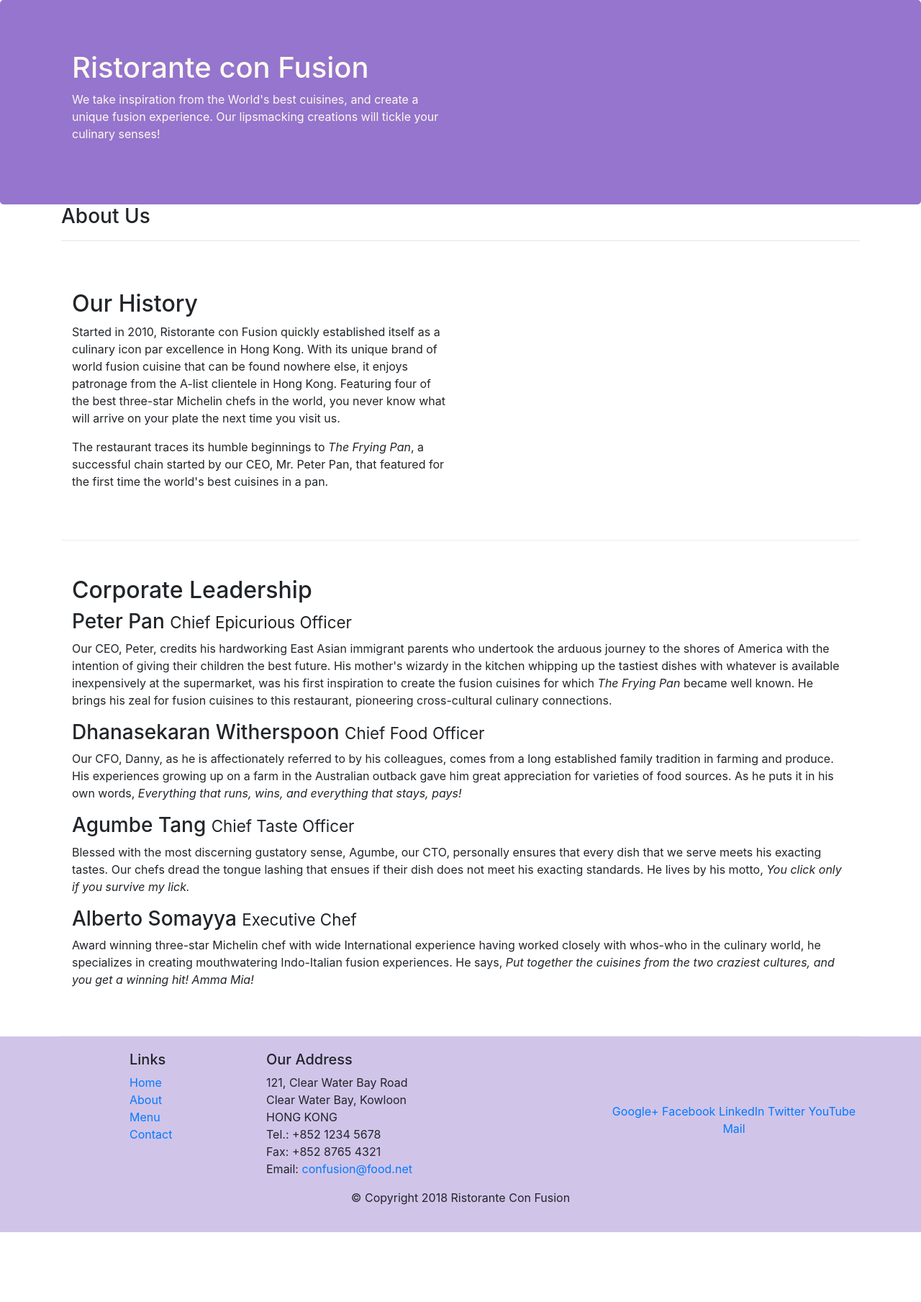
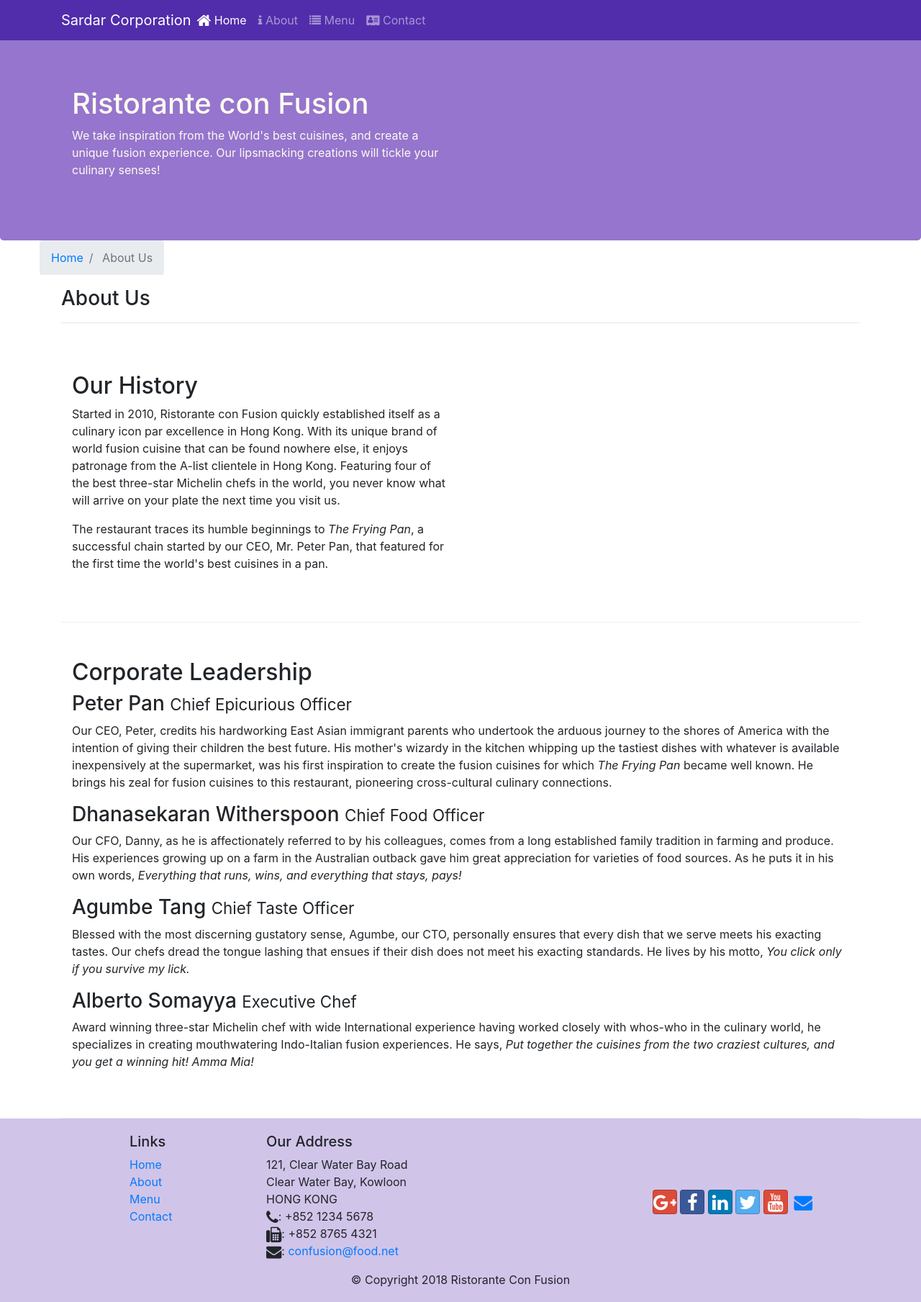
Before and after one commit to shamaz332/Coursera-Bootstrap, a website: page aboutus.html in a window 1280 px wide. Shown: the whole page at 72% size. Before the commit the page ends 1712 px from the top, so only its background shows below. Drawn offline with nearby package versions, Linux system fonts and the light colour scheme.

Commit message:
breadcrumb,icons added

```diff
--- a/aboutus.html
+++ b/aboutus.html
@@ -7,7 +7,10 @@
 
 <!-- Bootstrap CSS -->
 <link rel="stylesheet" href="node_modules/bootstrap/dist/css/bootstrap.min.css">
+<link rel="stylesheet" href="./node_modules/font-awesome/css/font-awesome.min.css">
+<link rel="stylesheet" href="./node_modules/bootstrap-social/bootstrap-social.css">
 <link rel="stylesheet" href="css/index.css">
+
 <head>
 
     <title>Ristorante Con Fusion: About Us</title>
@@ -15,6 +18,33 @@
 </head>
 
 <body>
+    <nav class="navbar navbar-dark navbar-expand-sm fixed-top">
+        <div class="container">
+            <button class="navbar-toggler" type="button" data-toggle="collapse" data-target="#Navbar">
+                <span class="navbar-toggler-icon"></span>
+            </button>
+            <a class="navbar-brand mr-auto" href="/index.html">
+                Sardar Corporation
+            </a>
+            <div class="collapse navbar-collapse" id="Navbar">
+                <ul class="navbar-nav mr-auto ">
+                    <li class="nav-item">
+                        <a class="nav-link active" href="index.html"><span class="fa fa-home fa-lg"></span> Home</a>
+                    </li>
+                    <li class="nav-item">
+                        <a class="nav-link" href="aboutus.html"><span class="fa fa-info fa-l"></span> About</a>
+              </li>
+                    <li class="nav-item">
+                        <a class="nav-link" href="#"><span class="fa fa-list fa-l"></span> Menu</a>
+                    </li>
+                    <li class="nav-item">
+                        <a class="nav-link" href="#"><span class="fa fa-address-card fa-l"></span> Contact</a>
+                    </li>
+
+                </ul>
+            </div>
+        </div>
+    </nav>
     <header class="jumbotron">
         <div class="container">
             <div class="row row-header">
@@ -32,17 +62,32 @@
 
     <div class="container">
         <div class="row">
-            <div class="col">
-               <h3>About Us</h3>
-               <hr>
+            <div class="row">
+                <ol class="col-12 breadcrumb">
+                    <li class="breadcrumb-item">
+                        <a href="./index.html">Home</a>
+                    </li>
+                    <li class="breadcrumb-item active">
+                        About Us
+                    </li>
+                </ol>
+            </div>
+            <div class="col-12">
+                <h3>About Us</h3>
+                <hr>
             </div>
         </div>
 
         <div class="row row-content align-items-center">
             <div class="col-sm-12 col-md-6">
                 <h2>Our History</h2>
-                <p>Started in 2010, Ristorante con Fusion quickly established itself as a culinary icon par excellence in Hong Kong. With its unique brand of world fusion cuisine that can be found nowhere else, it enjoys patronage from the A-list clientele in Hong Kong.  Featuring four of the best three-star Michelin chefs in the world, you never know what will arrive on your plate the next time you visit us.</p>
-                <p>The restaurant traces its humble beginnings to <em>The Frying Pan</em>, a successful chain started by our CEO, Mr. Peter Pan, that featured for the first time the world's best cuisines in a pan.</p>
+                <p>Started in 2010, Ristorante con Fusion quickly established itself as a culinary icon par excellence
+                    in Hong Kong. With its unique brand of world fusion cuisine that can be found nowhere else, it
+                    enjoys patronage from the A-list clientele in Hong Kong. Featuring four of the best three-star
+                    Michelin chefs in the world, you never know what will arrive on your plate the next time you visit
+                    us.</p>
+                <p>The restaurant traces its humble beginnings to <em>The Frying Pan</em>, a successful chain started by
+                    our CEO, Mr. Peter Pan, that featured for the first time the world's best cuisines in a pan.</p>
             </div>
             <div>
             </div>
@@ -53,15 +98,29 @@
             <div class="col-12">
                 <h2>Corporate Leadership</h2>
                 <h3>Peter Pan <small>Chief Epicurious Officer</small></h3>
-                <p class="d-none d-sm-block">Our CEO, Peter, credits his hardworking East Asian immigrant parents who undertook the arduous journey to the shores of America with the intention of giving their children the best future. His mother's wizardy in the kitchen whipping up the tastiest dishes with whatever is available inexpensively at the supermarket, was his first inspiration to create the fusion cuisines for which <em>The Frying Pan</em> became well known. He brings his zeal for fusion cuisines to this restaurant, pioneering cross-cultural culinary connections.</p>
+                <p class="d-none d-sm-block">Our CEO, Peter, credits his hardworking East Asian immigrant parents who
+                    undertook the arduous journey to the shores of America with the intention of giving their children
+                    the best future. His mother's wizardy in the kitchen whipping up the tastiest dishes with whatever
+                    is available inexpensively at the supermarket, was his first inspiration to create the fusion
+                    cuisines for which <em>The Frying Pan</em> became well known. He brings his zeal for fusion cuisines
+                    to this restaurant, pioneering cross-cultural culinary connections.</p>
                 <h3>Dhanasekaran Witherspoon <small>Chief Food Officer</small></h3>
-                <p class="d-none d-sm-block">Our CFO, Danny, as he is affectionately referred to by his colleagues, comes from a long established family tradition in farming and produce. His experiences growing up on a farm in the Australian outback gave him great appreciation for varieties of food sources. As he puts it in his own words, <em>Everything that runs, wins, and everything that stays, pays!</em></p>
+                <p class="d-none d-sm-block">Our CFO, Danny, as he is affectionately referred to by his colleagues,
+                    comes from a long established family tradition in farming and produce. His experiences growing up on
+                    a farm in the Australian outback gave him great appreciation for varieties of food sources. As he
+                    puts it in his own words, <em>Everything that runs, wins, and everything that stays, pays!</em></p>
                 <h3>Agumbe Tang <small>Chief Taste Officer</small></h3>
-                <p class="d-none d-sm-block">Blessed with the most discerning gustatory sense, Agumbe, our CTO, personally ensures that every dish that we serve meets his exacting tastes. Our chefs dread the tongue lashing that ensues if their dish does not meet his exacting standards. He lives by his motto, <em>You click only if you survive my lick.</em></p>
+                <p class="d-none d-sm-block">Blessed with the most discerning gustatory sense, Agumbe, our CTO,
+                    personally ensures that every dish that we serve meets his exacting tastes. Our chefs dread the
+                    tongue lashing that ensues if their dish does not meet his exacting standards. He lives by his
+                    motto, <em>You click only if you survive my lick.</em></p>
                 <h3>Alberto Somayya <small>Executive Chef</small></h3>
-                <p class="d-none d-sm-block">Award winning three-star Michelin chef with wide International experience having worked closely with whos-who in the culinary world, he specializes in creating mouthwatering Indo-Italian fusion experiences. He says, <em>Put together the cuisines from the two craziest cultures, and you get a winning hit! Amma Mia!</em></p>
+                <p class="d-none d-sm-block">Award winning three-star Michelin chef with wide International experience
+                    having worked closely with whos-who in the culinary world, he specializes in creating mouthwatering
+                    Indo-Italian fusion experiences. He says, <em>Put together the cuisines from the two craziest
+                        cultures, and you get a winning hit! Amma Mia!</em></p>
             </div>
-       </div>
+        </div>
 
     </div>
 
@@ -83,19 +142,19 @@
                         121, Clear Water Bay Road<br>
                         Clear Water Bay, Kowloon<br>
                         HONG KONG<br>
-                        Tel.: +852 1234 5678<br>
-                        Fax: +852 8765 4321<br>
-                        Email: <a href="mailto:confusion@food.net">confusion@food.net</a>
+                        <i class="fa fa-phone fa-lg"></i>: +852 1234 5678<br>
+                        <i class="fa fa-fax fa-lg"></i>: +852 8765 4321<br>
+                        <i class="fa fa-envelope fa-lg"></i>: <a href="mailto:confusion@food.net">confusion@food.net</a>
                     </address>
                 </div>
                 <div class="col-12 col-sm-4 align-self-center">
                     <div class="text-center">
-                        <a href="http://google.com/+">Google+</a>
-                        <a href="http://www.facebook.com/profile.php?id=">Facebook</a>
-                        <a href="http://www.linkedin.com/in/">LinkedIn</a>
-                        <a href="http://twitter.com/">Twitter</a>
-                        <a href="http://youtube.com/">YouTube</a>
-                        <a href="mailto:">Mail</a>
+                        <a class="btn btn-social-icon btn-google" href="http://google.com/+"><i class="fa fa-google-plus fa-lg"></i></a>
+                        <a class="btn btn-social-icon btn-facebook" href="http://www.facebook.com/profile.php?id="><i class="fa fa-facebook fa-lg"></i></a>
+                        <a class="btn btn-social-icon btn-linkedin" href="http://www.linkedin.com/in/"><i class="fa fa-linkedin fa-lg"></i></a>
+                        <a class="btn btn-social-icon btn-twitter" href="http://twitter.com/"><i class="fa fa-twitter fa-lg"></i></a>
+                        <a class="btn btn-social-icon btn-google" href="http://youtube.com/"><i class="fa fa-youtube fa-lg"></i></a>
+                        <a class="btn btn-social-icon" href="mailto:"><i class="fa fa-envelope fa-lg"></i></a>
                     </div>
                 </div>
             </div>
--- a/css/index.css
+++ b/css/index.css
@@ -28,3 +28,10 @@
     color: #0f0f0f;
 
 }
+body{
+    padding: 50px 0 0 0;
+    z-index: 0;
+}
+.navbar-dark{
+    background-color: #512DAB;
+}
--- a/package.json
+++ b/package.json
@@ -15,6 +15,8 @@
   },
   "dependencies": {
     "bootstrap": "^4.0.0",
+    "bootstrap-social": "^5.1.1",
+    "font-awesome": "^4.7.0",
     "jquery": "^3.3.1",
     "popper.js": "^1.12.9"
   }
```
Also changed, not shown: index.html (+37 -11 lines), 1 other file.
